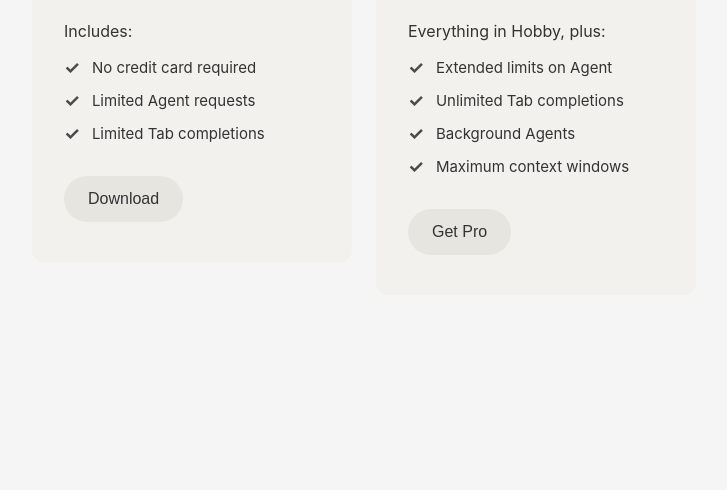
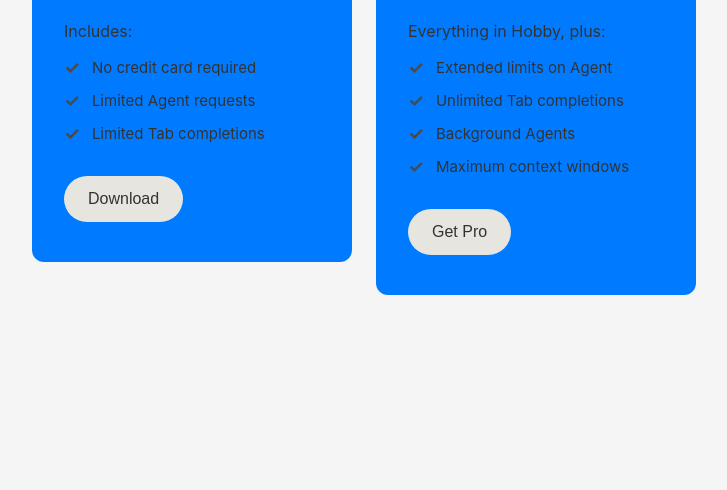
Before and after one commit to Baasvaes/Cool-first-Git-project, a plain HTML site: page index.html in a window 1280 px wide. Shown: the part 310-800 px from the top of the page, without its empty margins (276-1003 px from the left). Drawn offline with Linux system fonts and the light colour scheme.

Commit message:
Change card background
Changed card background to blue

```diff
--- a/styles.css
+++ b/styles.css
@@ -24,7 +24,7 @@ body {
 }
 
 .card {
-    background-color: #f2f1ed;
+    background-color: #007bff;
     border-radius: 12px;
     padding: 40px 32px;
     width: 320px;
```
